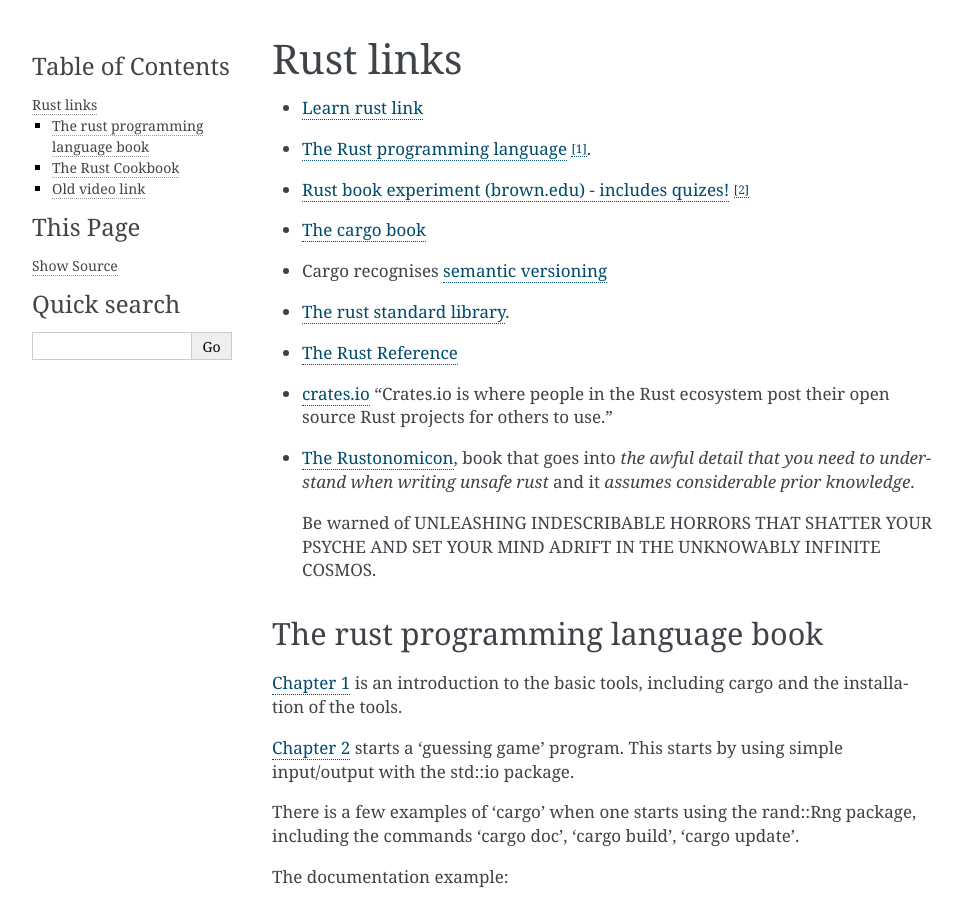
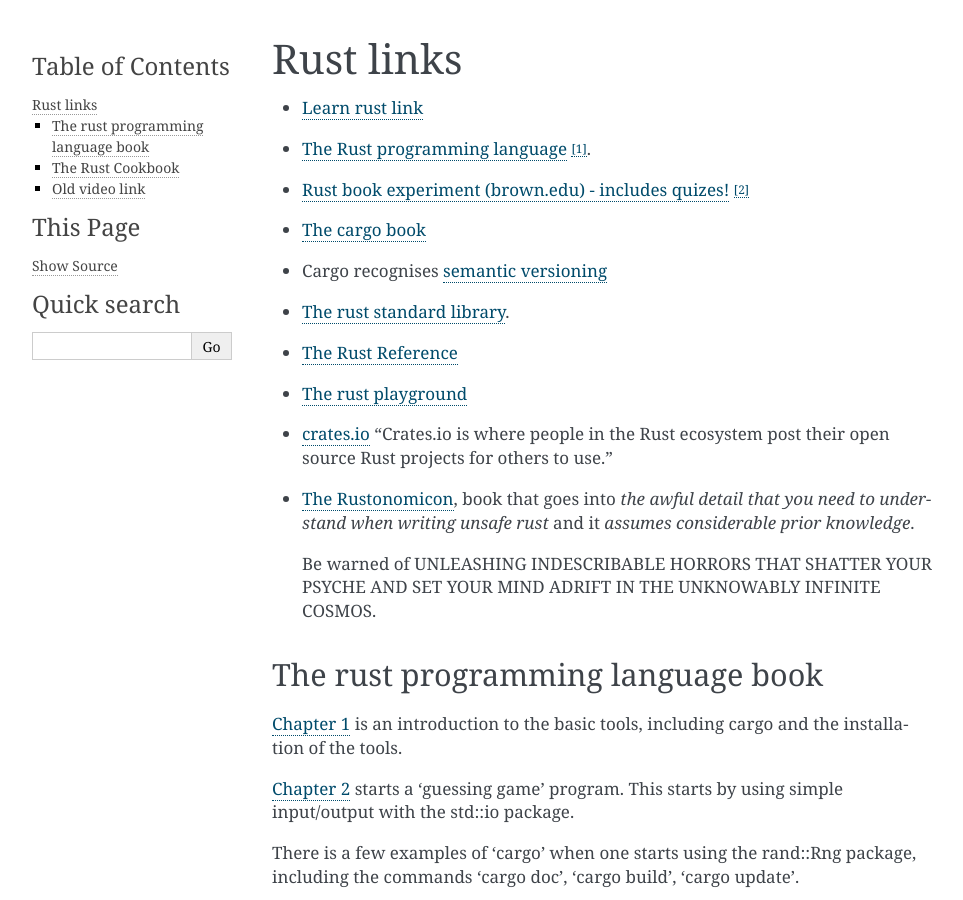
Before and after one commit to alst2821/puffer-fish, a Sphinx documentation site: the page built from doc/rust.rst, in a window 1280 px wide and 900 px high. Shown: the whole window, without its empty margins (148-1111 px from the left). Built offline with Sphinx 7.4.7, drawn with Linux system fonts in a browser that asks for light colours.

Commit message:
update rust page

```diff
--- a/doc/rust.rst
+++ b/doc/rust.rst
@@ -15,6 +15,8 @@
 * `The rust standard library <https://doc.rust-lang.org/nightly/std/index.html>`_.
 
 * `The Rust Reference <https://doc.rust-lang.org/nightly/reference/>`_
+
+* `The rust playground <https://play.rust-lang.org/>`_
 
 * `crates.io <https://crates.io/>`_ "Crates.io is where people in the
   Rust ecosystem post their open source Rust projects for others to
```
